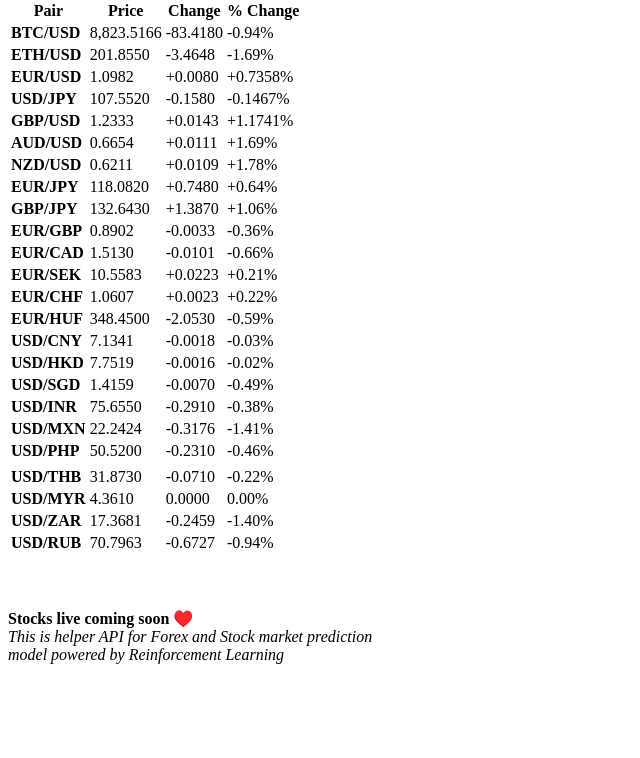
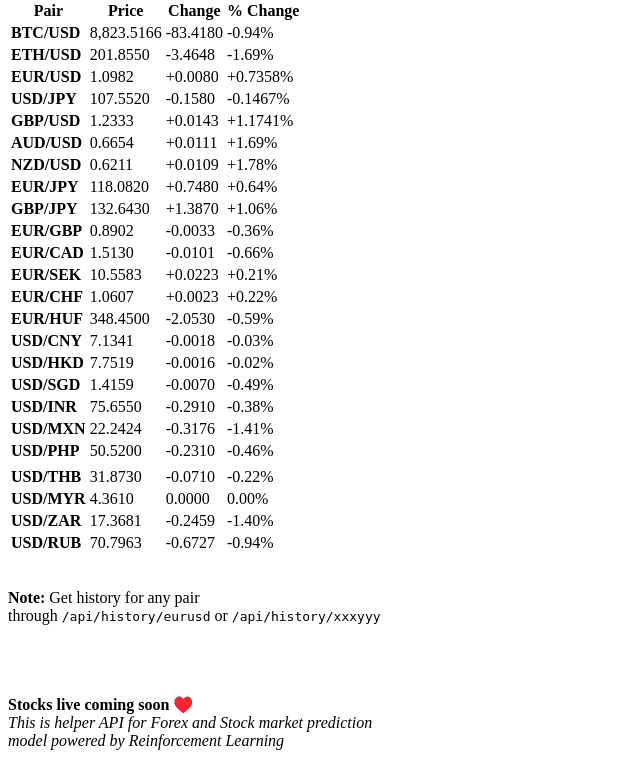
Before and after one commit to INF800/realtime-forex-api, a FastAPI app: page / in a window 1280 px wide. Shown: the part 154-912 px from the top of the page, without its empty margins (0-640 px from the left). Before the commit the page ends 818 px from the top, so only its background shows below. Run offline with FastAPI, Linux system fonts and the light colour scheme; data comes from the database, SQL or seed files in the repository; both versions use the stored data as it was after the commit.

Commit message:
history done

```diff
--- a/main.py
+++ b/main.py
@@ -157,6 +157,29 @@ async def start_fetching(cur_pair_req: CurPairRequest,  background_tasks: Backgr
 
 
 
+
+@app.get("/api/history/{pair}")
+def generate_history(pair: str, db: Session = Depends(get_db)):
+	"""
+	expected input format: "eurusd"
+
+	Note: we provide history only since time you click `Start Live Feed`
+	and not stop it using `Stop Live Feed`.
+	I dont have live server and big storage :(
+	"""
+
+	l_pair, r_pair = pair.upper()[:3], pair.upper()[3:]
+	pair = l_pair + "/" + r_pair
+	# get hist
+	cur_pair_hist = db.query(CurPairs).filter(CurPairs.cur_pair==pair).all()
+
+	context = {
+		"cur_pair_hist": cur_pair_hist
+	}
+
+	return context #returned as json
+
+
 # ----------------------------------------
 # end
 # ----------------------------------------
--- a/templates/home.html
+++ b/templates/home.html
@@ -14,9 +14,8 @@
 		<input type="button" value="Stop Live Feed" onclick="stopFetchStore()">
 	</div> <br /> <br />
 
-
 	<script>
-		// fetches realtime data and updates the db with the info
+		// STARTS fetching realtime data and updating the db with the info
 		function startFetchStore(){
 			axios
 			.post('/api/currencypairs',{
@@ -71,14 +70,17 @@
 	</table>
 	</div>
 
+	<br/>
 	<div>
-		<!-- history table api -->
-		<!-- use .filter eurusd -->
+		<p>
+			<b>Note:</b> Get history for any pair<br />
+			through <code>/api/history/eurusd</code> or <code>/api/history/xxxyyy</code></p>
 	</div>
 
 	<div>
 		<!-- chart realtime -->
 	</div>
+
 </section>
 
 <br/>
```
Also changed, not shown: database.db.
